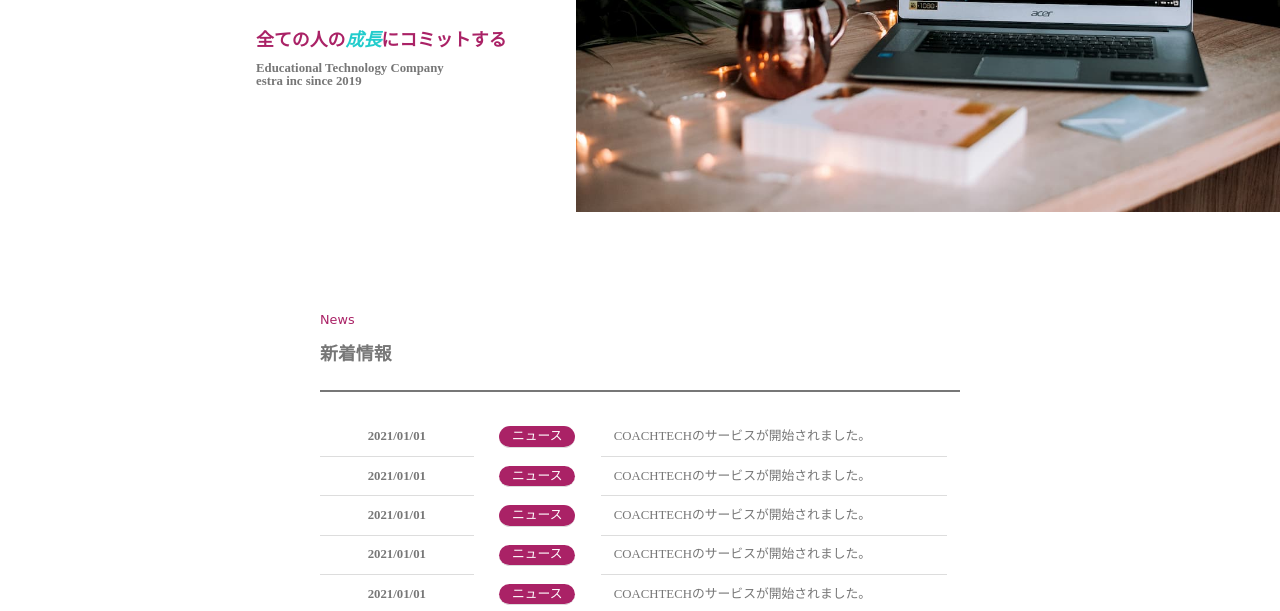
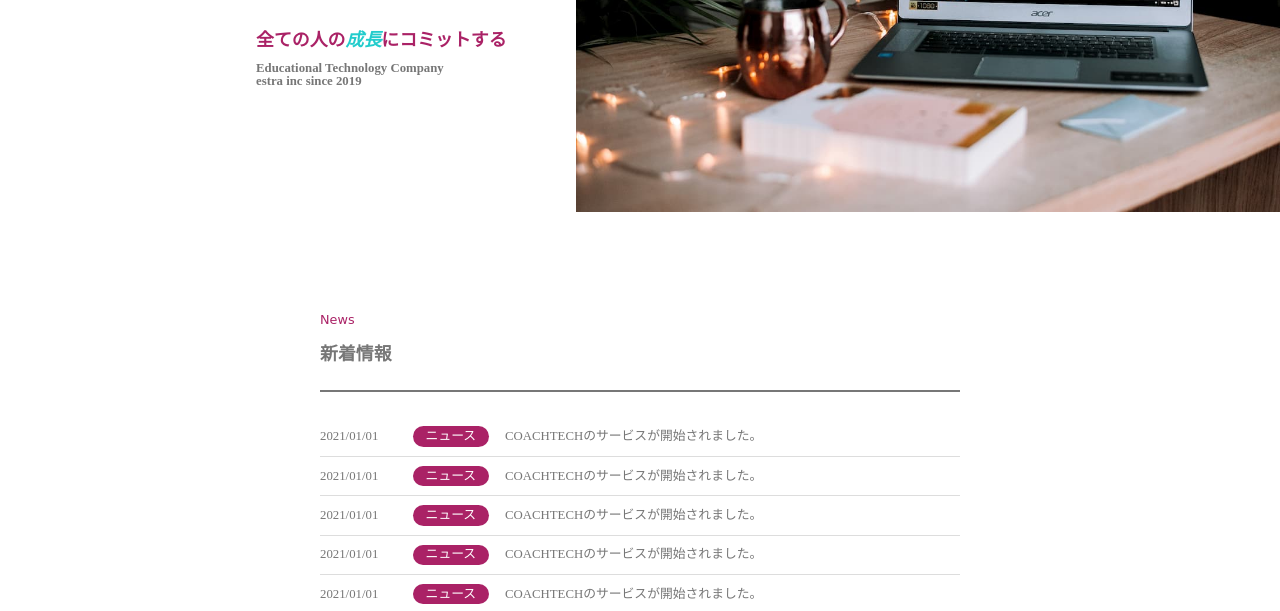
Before and after one commit to tkkap04/20240228_himono_lptest, a plain HTML site: page index.html in a window 1280 px wide. Shown: the part 341-952 px from the top of the page. Drawn offline with Linux system fonts and the light colour scheme; a web font is replaced by a local one.

Commit message:
lp-coding

```diff
--- a/css/style.css
+++ b/css/style.css
@@ -80,23 +80,24 @@ header{
     margin: 0 auto 5vw;
     font-size: 1vw;
 }
-.news__table {
+.news__content{
     width: 50vw;
     border-collapse: separate;
     border-top: 2px solid #777;
     border-bottom: 2px solid #777;
     padding: 2vw 0;
 }
-.news__row th, td{
+.news__list{
     border-bottom: 1px solid #ddd;
+    list-style: none;
 }
 .news__table-date, .news__table-text{
     color: #777;
     display: inline-block;
-    padding: 1vw;
+    padding: 1vw 1vw 1vw 0;
 }
 .news__table-date{
-    width: 20%;
+    width: 10%;
 }
 .news__table-logo{
     font-size: 1vw;
@@ -105,7 +106,7 @@ header{
     display: inline-block;
     padding: 0.3vw 1vw;
     border-radius: 20px;
-    margin: 0 2vw;
+    margin: 0 1vw;
     text-align: center;
 }
 .news__table-text{
--- a/index.html
+++ b/index.html
@@ -57,48 +57,48 @@
         <div class="news">
             <p class="title__en">News</p>
             <h2 class="title__ja">新着情報</h2>
-            <table class="news__table">
-                <tr class="news__row">
-                    <th class="news__table-date">2021/01/01
-                    </th>
-                    <td class="news__table-logo">ニュース
-                    </td>
-                    <td class="news__table-text">COACHTECHのサービスが開始されました。
-                    </td>
-                </tr>
-                <tr class="news__row">
-                    <th class="news__table-date">2021/01/01
-                    </th>
-                    <td class="news__table-logo">ニュース
-                    </td>
-                    <td class="news__table-text">COACHTECHのサービスが開始されました。
-                    </td>
-                </tr>
-                <tr class="news__row">
-                    <th class="news__table-date">2021/01/01
-                    </th>
-                    <td class="news__table-logo">ニュース
-                    </td>
-                    <td class="news__table-text">COACHTECHのサービスが開始されました。
-                    </td>
-                </tr>
-                <tr class="news__row">
-                    <th class="news__table-date">2021/01/01
-                    </th>
-                    <td class="news__table-logo">ニュース
-                    </td>
-                    <td class="news__table-text">COACHTECHのサービスが開始されました。
-                    </td>
-                </tr>
-                <tr class="news__row">
-                    <th class="news__table-date">2021/01/01
-                    </th>
-                    <td class="news__table-logo">ニュース
-                    </td>
-                    <td class="news__table-text">COACHTECHのサービスが開始されました。
-                    </td>
-                </tr>
-            </table>
+            <ul class="news__content">
+                <li class="news__list">
+                    <span class="news__table-date">2021/01/01
+                    </span>
+                    <span class="news__table-logo">ニュース
+                    </span>
+                    <span class="news__table-text">COACHTECHのサービスが開始されました。
+                    </span>
+                </li>
+                <li class="news__list">
+                    <span class="news__table-date">2021/01/01
+                    </span>
+                    <span class="news__table-logo">ニュース
+                    </span>
+                    <span class="news__table-text">COACHTECHのサービスが開始されました。
+                    </span>
+                </li>
+                <li class="news__list">
+                    <span class="news__table-date">2021/01/01
+                    </span>
+                    <span class="news__table-logo">ニュース
+                    </span>
+                    <span class="news__table-text">COACHTECHのサービスが開始されました。
+                    </span>
+                </li>
+                <li class="news__list">
+                    <span class="news__table-date">2021/01/01
+                    </span>
+                    <span class="news__table-logo">ニュース
+                    </span>
+                    <span class="news__table-text">COACHTECHのサービスが開始されました。
+                    </span>
+                </li>
+                <li class="news__list">
+                    <span class="news__table-date">2021/01/01
+                    </span>
+                    <span class="news__table-logo">ニュース
+                    </span>
+                    <span class="news__table-text">COACHTECHのサービスが開始されました。
+                    </span>
+                </li>
+            </ul>
         </div>
         <div class="about">
             <p class="title__en">About</p>
```
